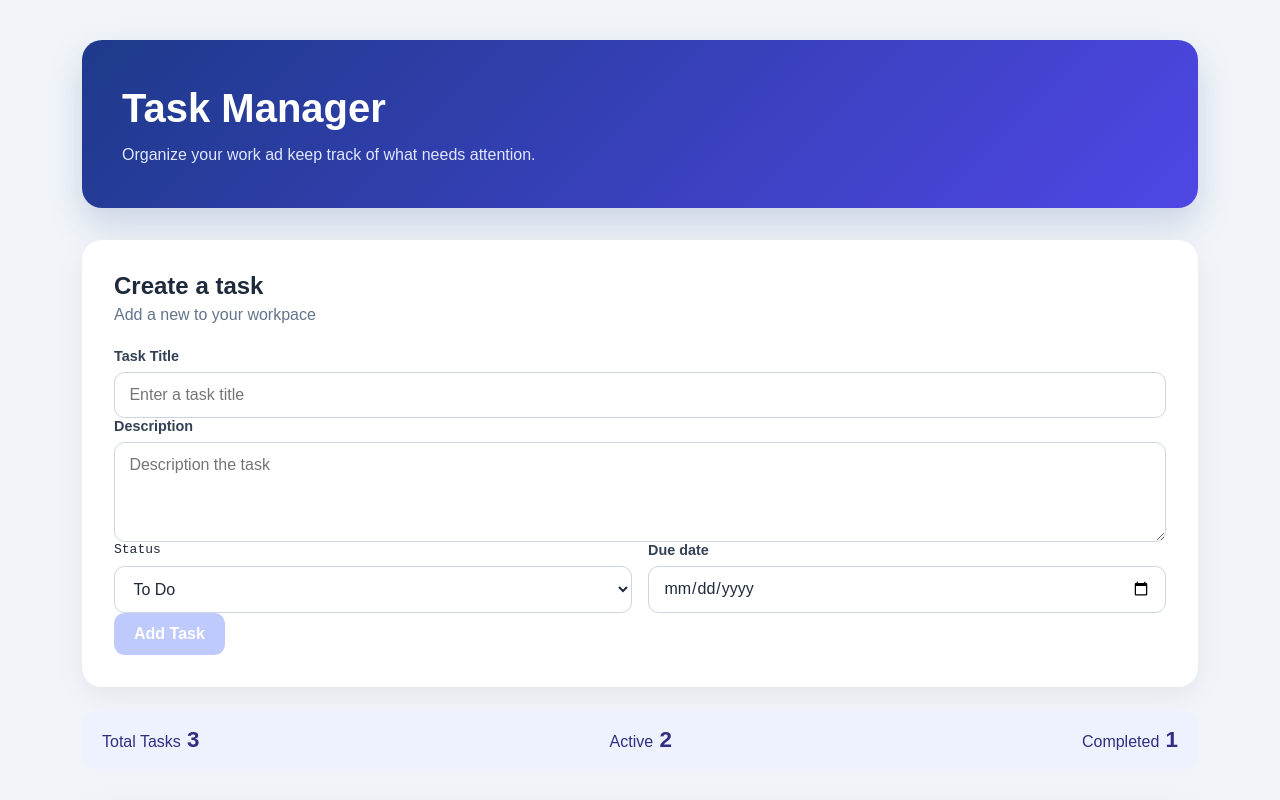
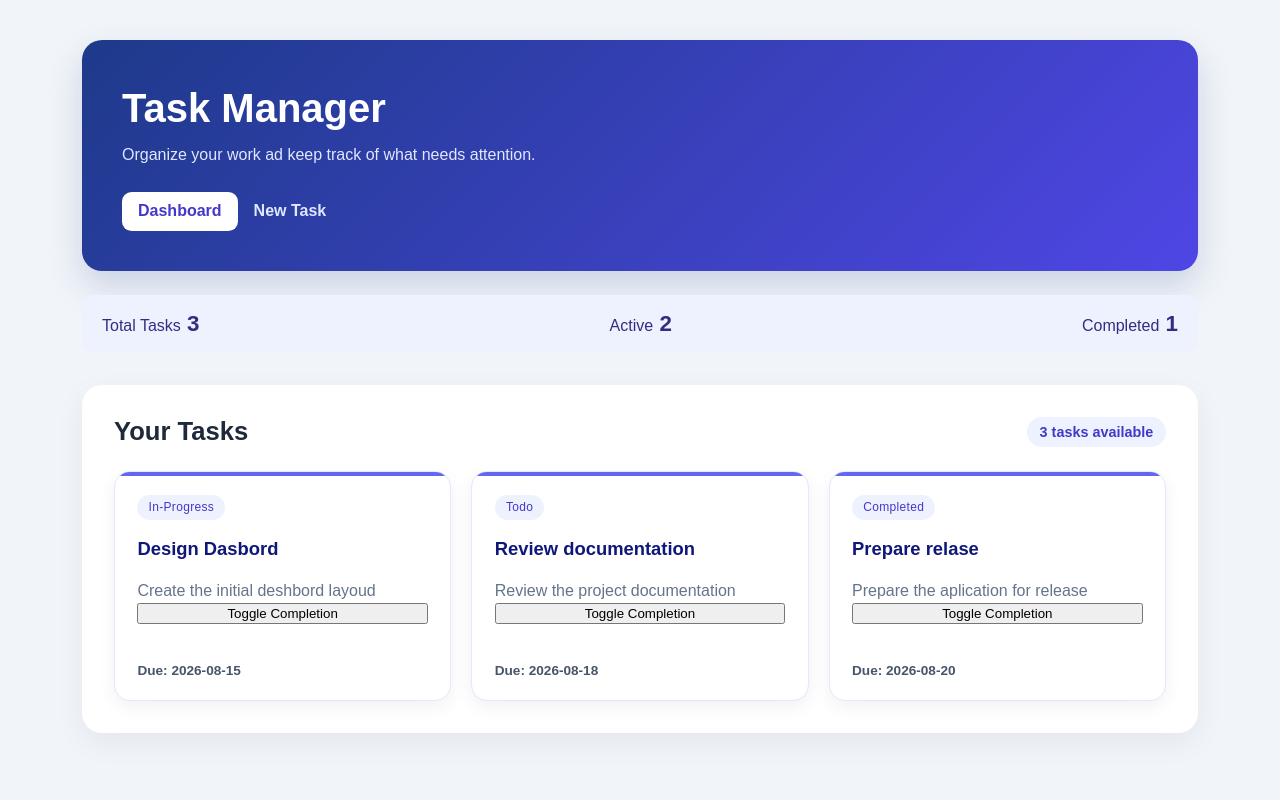
Before and after one commit to ManuelJoseSanchez/TaskManager, an Angular app: page / in a window 1280 px wide. Shown: the top 800 px of the page. Built offline with nearby package versions, Linux system fonts and the light colour scheme.

Commit message:
Implement application routing and navigation structure

```diff
--- a/src/app/app.css
+++ b/src/app/app.css
@@ -34,6 +34,29 @@
     color:  #c7d2fe;
 }
 
+.app-nav{
+    display: flex;
+    gap: 0.75;
+    margin-top: 1.5rem;
+}
+
+.app-nav a{
+    padding: 0.65rem  1rem;
+    border-radius: 0.6rem;
+    color: #e0e7ff;
+    font-weight: 700;
+    text-decoration: none;
+}
+
+.app-nav a:hover{
+    background: rgba(255, 255, 255, 0.1);
+}
+
+.app-nav a.active{
+    background: white;
+    color: #4338ca;
+}
+
 @media(max-width:600px){
     .app-shell{
         padding: 1.25rem;
--- a/src/app/app.html
+++ b/src/app/app.html
@@ -2,8 +2,16 @@
   <header class="app-header">
     <h1>Task Manager</h1>
     <p>Organize your work ad keep track of what needs attention.</p>
+
+    <nav class="app-nav">
+      <a routerLink="/" routerLinkActive="active" [routerLinkActiveOptions]="{exact: true}">
+        Dashboard
+      </a>
+
+      <a routerLink="/new-task" routerLinkActive="active">
+        New Task
+      </a>
+    </nav>
   </header>
-  <app-task-from></app-task-from>
-  <app-task-sumary/>
-  <app-task-list/>
+  <router-outlet/>
 </main>
--- a/src/app/app.routes.ts
+++ b/src/app/app.routes.ts
@@ -1,3 +1,13 @@
 import { Routes } from '@angular/router';
-
-export const routes: Routes = [];
+import { Dashboard } from './pages/dashboard/dashboard';
+import { NewTask } from './pages/new-task/new-task';
+export const routes: Routes = [
+    {
+        path:'',
+        component: Dashboard
+    },
+    {
+        path:'new-task',
+        component:NewTask
+    }
+];
--- a/src/app/app.ts
+++ b/src/app/app.ts
@@ -2,8 +2,10 @@ import { Component, signal } from '@angular/core';
 import { TaskList } from './component/task-list/task-list';
 import { TaskSumary } from './component/task-sumary/task-sumary';
 import { TaskFrom } from './component/task-from/task-from';
+
+import { RouterLink, RouterLinkActive, RouterOutlet } from '@angular/router';
 @Component({
-  imports: [TaskList, TaskSumary, TaskFrom],
+  imports: [RouterLink, RouterLinkActive, RouterOutlet],
   selector: 'app-root',
   styleUrl: './app.css',
   templateUrl: './app.html',
--- /dev/null
+++ b/src/app/pages/dashboard/dashboard.html
@@ -0,0 +1,4 @@
+<section class="dashboard">
+<app-task-sumary/>
+<app-task-list/>
+</section>
--- /dev/null
+++ b/src/app/pages/dashboard/dashboard.ts
@@ -0,0 +1,11 @@
+import { Component } from '@angular/core';
+import { TaskList } from '../../component/task-list/task-list';
+import { TaskSumary } from '../../component/task-sumary/task-sumary';
+
+@Component({
+  imports: [TaskList,TaskSumary],
+  selector: 'app-dashboard',
+  styleUrl: './dashboard.css',
+  templateUrl: './dashboard.html',
+})
+export class Dashboard {}
--- /dev/null
+++ b/src/app/pages/new-task/new-task.html
@@ -0,0 +1,3 @@
+<section class="new-task-page">
+    <app-task-from/>
+</section>
--- /dev/null
+++ b/src/app/pages/new-task/new-task.ts
@@ -0,0 +1,10 @@
+import { Component } from '@angular/core';
+import { TaskFrom } from '../../component/task-from/task-from';
+
+@Component({
+  imports: [TaskFrom],
+  selector: 'app-new-task',
+  styleUrl: './new-task.css',
+  templateUrl: './new-task.html',
+})
+export class NewTask {}
```
Also changed, not shown: src/app/pages/dashboard/dashboard.css (added), src/app/pages/new-task/new-task.css (added), 2 other files (tests, documents, lock files or other folders).
